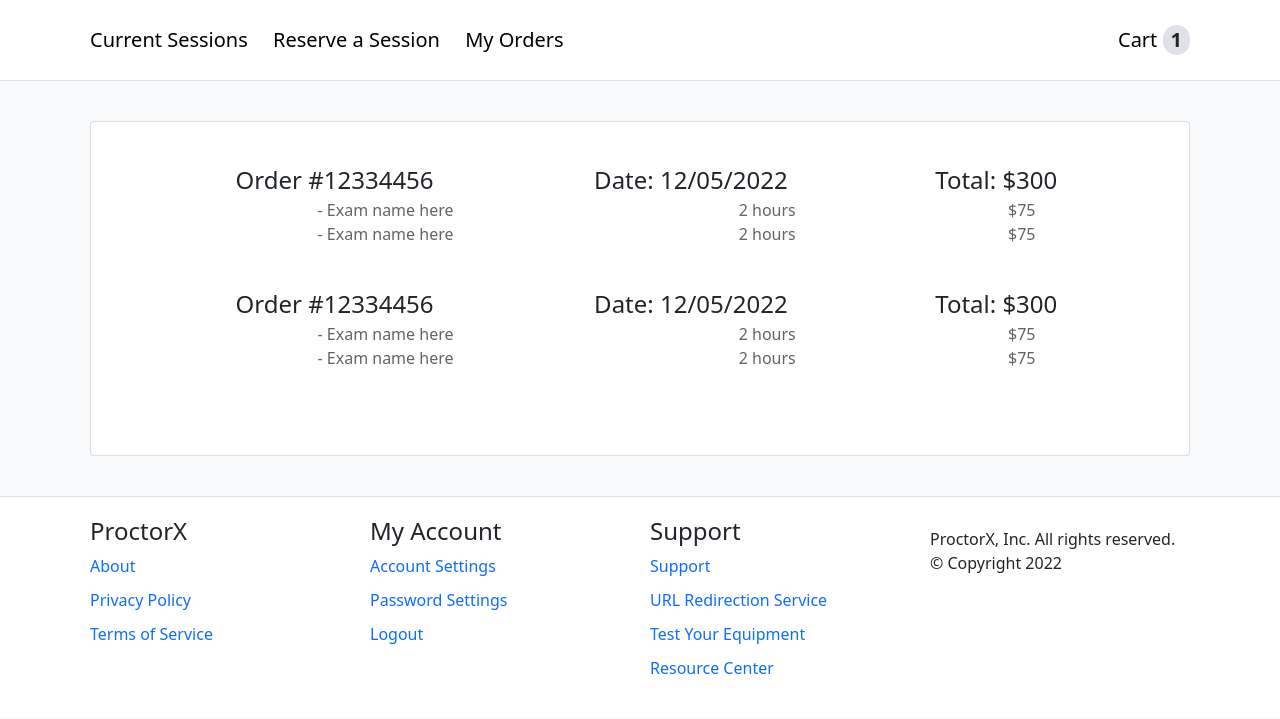
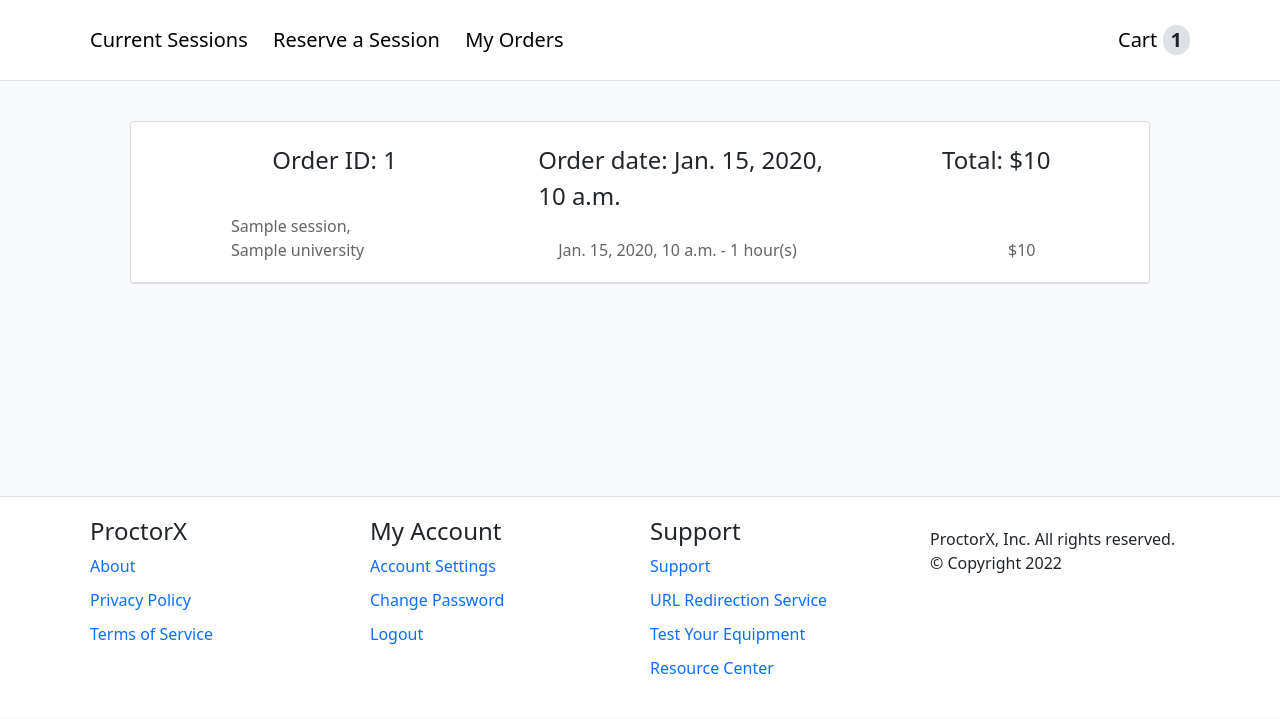
Before and after one commit to jonathanordonez/proctorx, a Django app: template proctorx/templates/order.html in a window 1280 px wide. Shown: the part 81-800 px from the top of the page. Run offline with Django 3.2, Linux system fonts and the light colour scheme; the template is opened without the code that fills it: most values are stand-ins (such as "Sample title", 1, 10 or a date in 2020).

Commit message:
Fixed the Orders page - it now reads from the Orders table and has a better UI. Created the User Settings page and Change Password piece

```diff
--- a/proctorx/models.py
+++ b/proctorx/models.py
@@ -47,6 +47,10 @@ class Student(AbstractUser, PermissionsMixin):
         return self.first_name
 
 
+class Order(models.Model):
+    date_placed = models.DateTimeField(default=datetime.datetime.now())
+    total = models.DecimalField(decimal_places=2, max_digits= 9)
+    student = models.ForeignKey(Student, on_delete=models.CASCADE)
 
 class Session(models.Model):
     session_status = (
@@ -70,3 +74,4 @@ class Session(models.Model):
     date_purchased = models.DateField(null=True, blank=True)
     cost = models.DecimalField(decimal_places=2, max_digits= 9)
     payment_status = models.CharField(choices=payment_status, max_length=20)
+    order = models.ForeignKey(Order, on_delete=models.CASCADE, null=True)
--- /dev/null
+++ b/proctorx/static/Cosas que necesito estudiar.txt
@@ -0,0 +1,2 @@
+try catch js with apis - to check and test behaviour:
+does it give me advantage when an api fails? for example after a fetch?
--- a/proctorx/static/css/styles.css
+++ b/proctorx/static/css/styles.css
@@ -119,7 +119,7 @@ header {
 
 .user-settings-drop-down-menu {
     display: none;
-    margin-right: 20px;
+    margin-right: 15px;
     grid-column: 2/3;
     width: 30%;
     justify-self: end;
@@ -139,7 +139,7 @@ header {
 
 .main-wrapper {
     background-color: #f8f9fa;
-    height: calc(100vh - 465px);
+    min-height: calc(100vh - 465px);
     margin-top: 40px;
     margin-bottom: 40px;
 }
@@ -209,7 +209,7 @@ footer {
 }
 
 .reservation-form {
-    padding-top: 20px;
+    padding: 20px;
     align-items: center;
     display: grid;
     grid-template-columns: 100%;
@@ -293,8 +293,16 @@ button:hover {
 
 /* Session page */
 
-.session-container, .order-container, .reservation-container, .cart-container {
-    height: calc(100vh - 465px);
+.session-container, .order-container {
+    /* min-height: calc(100vh - 465px); */
+    border: 1px solid rgba(0, 0, 0, .125);
+    border-radius: 0.25rem;
+    background-color: white;
+}
+
+
+ .reservation-container, .cart-container, .settings-container {
+    min-height: calc(100vh - 465px);
     border: 1px solid rgba(0, 0, 0, .125);
     border-radius: 0.25rem;
     background-color: white;
@@ -419,7 +427,9 @@ label[for="month"], label[for="year"] {
 }
 
 .cart-empty {
-    margin: auto;
+    margin-top: 40px;
+    margin-left: auto;
+    margin-right: auto;
     padding: 20px;
 }
 
@@ -460,12 +470,15 @@ label[for="month"], label[for="year"] {
 /* Order */
 
 .order-container {
-    padding-left: 40px;
-    padding-right: 40px;
+    margin-left: 40px;
+    margin-right: 40px;
 }
 
 .order {
-    margin-top: 40px;
+    margin-top: 20px;
+    padding-bottom: 20px;
+    border-bottom: 1px solid #dee2e6 !important;
+
 }
 
 .order-heading {
@@ -482,28 +495,54 @@ label[for="month"], label[for="year"] {
     display: inline;
 }
 
-/* .order-number {
-    justify-self: start;
-}
-
-.order-total-cost {
-    justify-self: start;
-} */
-
 .order-details {
     padding-left: 0px;
     display: grid;
     color: #646464;
-    grid-template-columns: 50% 25% 25%;
+    grid-template-columns: 40% 35% 25%;
     margin-bottom: 0px;
     justify-items: center;
 }
 
-.order-exam-name::before {
-    content: "- ";
+.order-exam-name {
+    justify-self: left !important;
+    margin-left: 100px;
 }
 
+.order-exam-length {
+    justify-self: left;
+    margin-left: 20px;
+}
 
+/* Settings */
+
+.settings-form, .change-password-form {
+    display: grid;
+    grid-template-columns: 30% 70%;
+    padding: 20px;
+}
+
+.settings-form input, .change-password-form input {
+    margin-left: 20px;
+    margin-bottom: 20px;
+    grid-column: 2/3;
+    width: 80%;
+}
+
+.settings-form label, .change-password-form label {
+    text-align: end;
+    grid-column: 1/2;
+}
+
+.settings-container h4 {
+    font-weight: 400;
+    margin-left: 80px;
+    padding-top: 40px;
+}
+
+.settings-form input[type='submit'], .change-password-form input[type='submit'] {
+    background-color: #42cd87;
+}
 
 @media (max-width: 600px) {
 
--- a/proctorx/static/js/script.js
+++ b/proctorx/static/js/script.js
@@ -10,6 +10,7 @@
     }
 
     function globalEventListeners() {
+        console.log('h');
         // Drop-down menu listener
         let userSettings = document.querySelector('.user-settings')
         let dropDownMenu = document.querySelector('.user-settings-drop-down-menu')
@@ -127,7 +128,10 @@
 
         function handlePaymentForm() {
             let cartForm = document.querySelector('.cart-form');
-            cartForm.addEventListener('submit', handleSubmit)
+
+            if(cartForm) {
+                cartForm.addEventListener('submit', handleSubmit);
+            }
 
             function handleSubmit(event) {
                 event.preventDefault();
--- a/proctorx/templates/order.html
+++ b/proctorx/templates/order.html
@@ -7,7 +7,30 @@
 {% block content %}
 
 <div class="order-container">
+    {% for order in orders %}
     <div class="order">
+        <ul class="order-heading">
+            <li class="order-number fs-4">Order ID: {{ order.order_id }} </li>
+            <li class="order-date fs-4">Order date: {{ order.date }}</li>
+            <li class="order-total-cost fs-4">Total: ${{ order.total }}</li>
+        </ul>
+
+        {% for session in order.sessions %}
+        <ul class="order-details">
+            <li class="order-exam-name">{{ session.exam_name }}, <br> {{ session.university }}  </li>
+            <li class="order-exam-length"><br>{{ session.exam_date_time }} - {{ session.exam_length }} hour(s)</li>
+            <li class="order-exam-cost"><br>${{ session.cost }}</li>
+        </ul>
+
+        {% endfor %}
+
+    </div>
+    {% endfor %}
+
+    <!-- <div class="order">
+
+
+
         <ul class="order-heading">
             <li class="order-number fs-4">Order #12334456</li>
             <li class="order-date fs-4">Date: 12/05/2022</li>
@@ -40,7 +63,7 @@
             <li class="order-exam-length">2 hours</li>
             <li class="order-exam-cost">$75</li>
         </ul>
-    </div>
+    </div> -->
 
 </div>
 
--- a/proctorx/templates/student_template.html
+++ b/proctorx/templates/student_template.html
@@ -26,11 +26,13 @@
                 {{ request.user }}
             </div>
             <div class="user-settings-drop-down-menu">
-                <a class="dropdown-item" href="/account/edit">
+                <a class="dropdown-item" href="/student/settings">
                     Account Settings
-                </a> <a class="dropdown-item" href="/change_password">
-                    Change Password
-                </a> <a class="dropdown-item" href="/students/preference/notifications">Notification Settings</a>
+                </a>
+                <a class="dropdown-item" href="/student/settings#change-password">
+                    Change Password</a>
+
+                    <!-- <a class="dropdown-item" href="/students/preference/notifications">Notification Settings</a> -->
 
 
                 <div class="dropdown-divider"></div>
@@ -80,8 +82,8 @@
             <div class="footer-options">
                 <h4>My Account</h4>
                 <div class="footer-sub-options fs-5">
-                    <a class="fs-6">Account Settings</a>
-                    <a class="fs-6">Password Settings</a>
+                    <a class="fs-6" href="/student/settings">Account Settings</a>
+                    <a class="fs-6" href="/student/settings#change-password">Change Password</a>
                     <a class="fs-6" href="/logout">Logout</a>
                 </div>
             </div>
--- a/proctorx/urls.py
+++ b/proctorx/urls.py
@@ -12,12 +12,13 @@ path('student/session', views.session),
 path('student/settings', views.settings),
 path('student/cart', views.cart),
 path('student/checkout', views.checkout),
+path('student/settings', views.settings),
 path('student/cart/<order_id>', views.delete_from_cart),
 path('logout', views.sign_out),
 path('change_password', views.change_password, name='change_password'),
 re_path(r'^set_password/(?P<uidb64>[0-9A-Za-z_\-]+)/(?P<token>[0-9A-Za-z]{1,20}-[0-9A-Za-z]{1,40})$',
                 views.set_password, name='set_password'),
 re_path(r'^activate_account/(?P<uidb64>[0-9A-Za-z_\-]+)/(?P<token>[0-9A-Za-z]{1,20}-[0-9A-Za-z]{1,40})$',
-                views.activate_account, name='activate_account')
+                views.activate_account, name='activate_account'),
 
 ]
```
Also changed, not shown: proctorx/forms.py (+41 -1 lines), proctorx/tags.py (added, +7 -0 lines), proctorx/templates/cart.html (+6 -2 lines), proctorx/templates/settings.html (+41 -7 lines), proctorx/views.py (+64 -8 lines), db.sqlite3, proctorx/migrations/0004_alter_session_exam_date_time_order_session_order.py (added).
